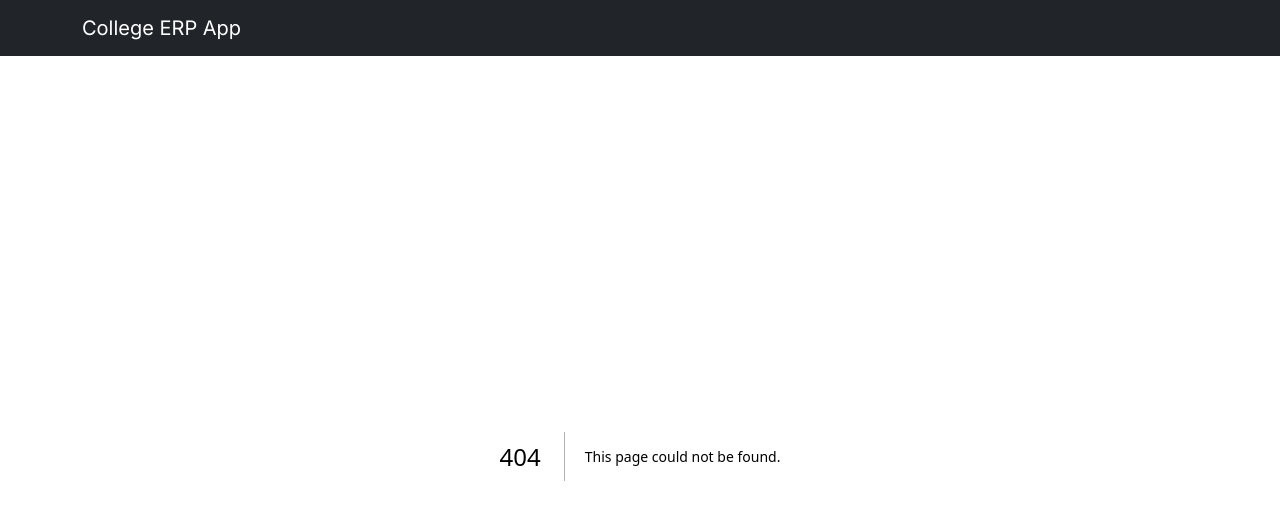
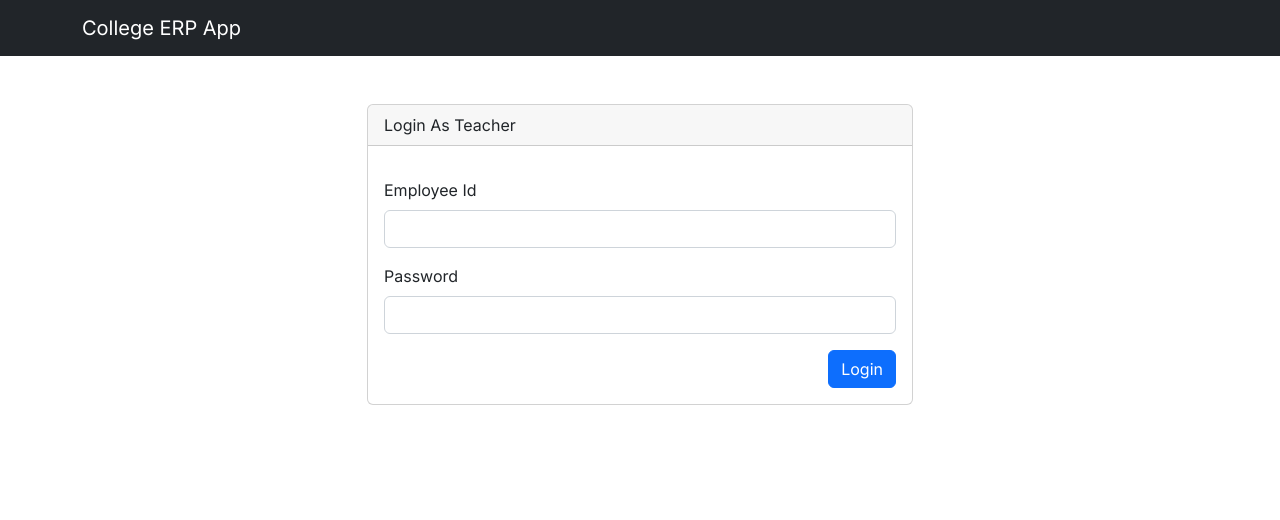
Before and after one commit to SanjaySRocks/erp-app, a Next.js app: page /faculty/login in a window 1280 px wide. Before the commit this address had no page. Shown: the top 520 px of the page. Built offline with nearby package versions, Linux system fonts and the light colour scheme.

Commit message:
create login page

```diff
--- /dev/null
+++ b/src/app/faculty/login/page.js
@@ -0,0 +1,26 @@
+import React from 'react'
+import FacultyLoginCard from '@/app/components/faculty-login-card'
+
+const FacultyLogin = () => {
+  return (
+    <>
+      <div className="container pt-5">
+
+        <div className="row justify-content-center">
+
+          <div className="col-6 col-md-6 ">
+
+            <FacultyLoginCard/>
+
+          </div>
+
+
+        </div>
+
+
+      </div>
+    </>
+  )
+}
+
+export default FacultyLogin
```
